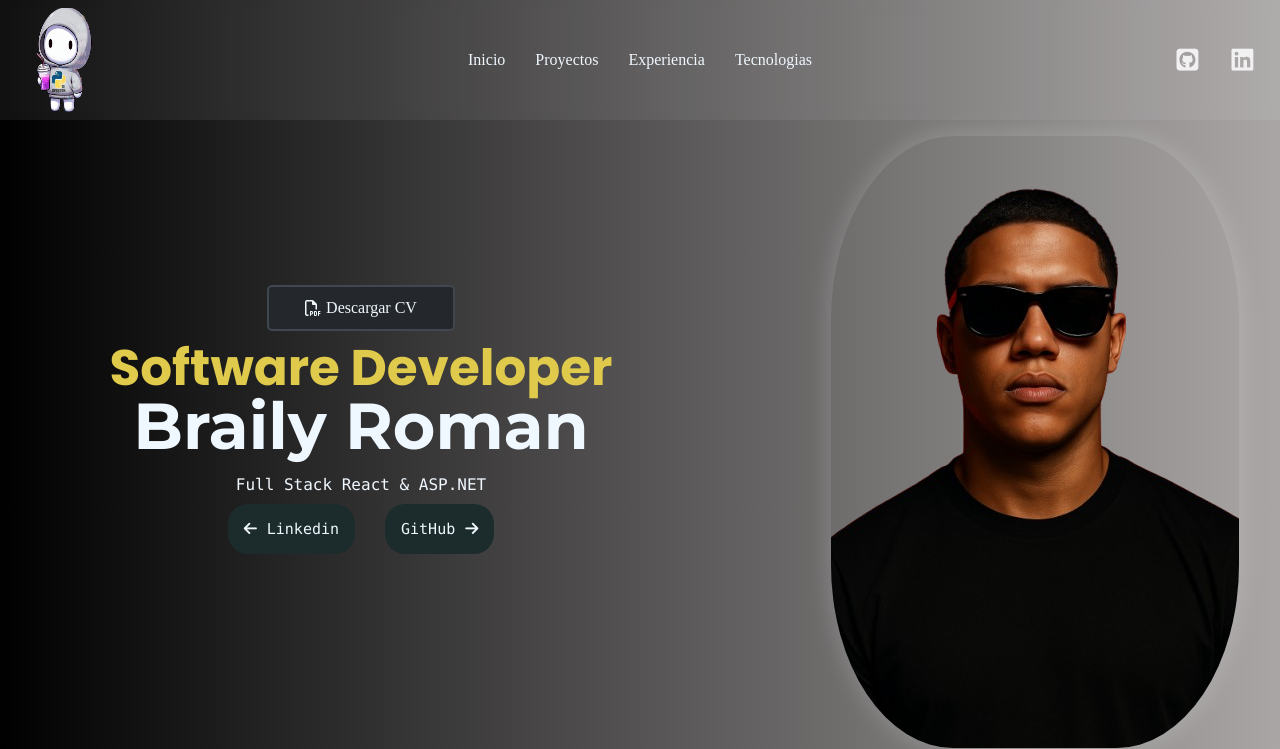
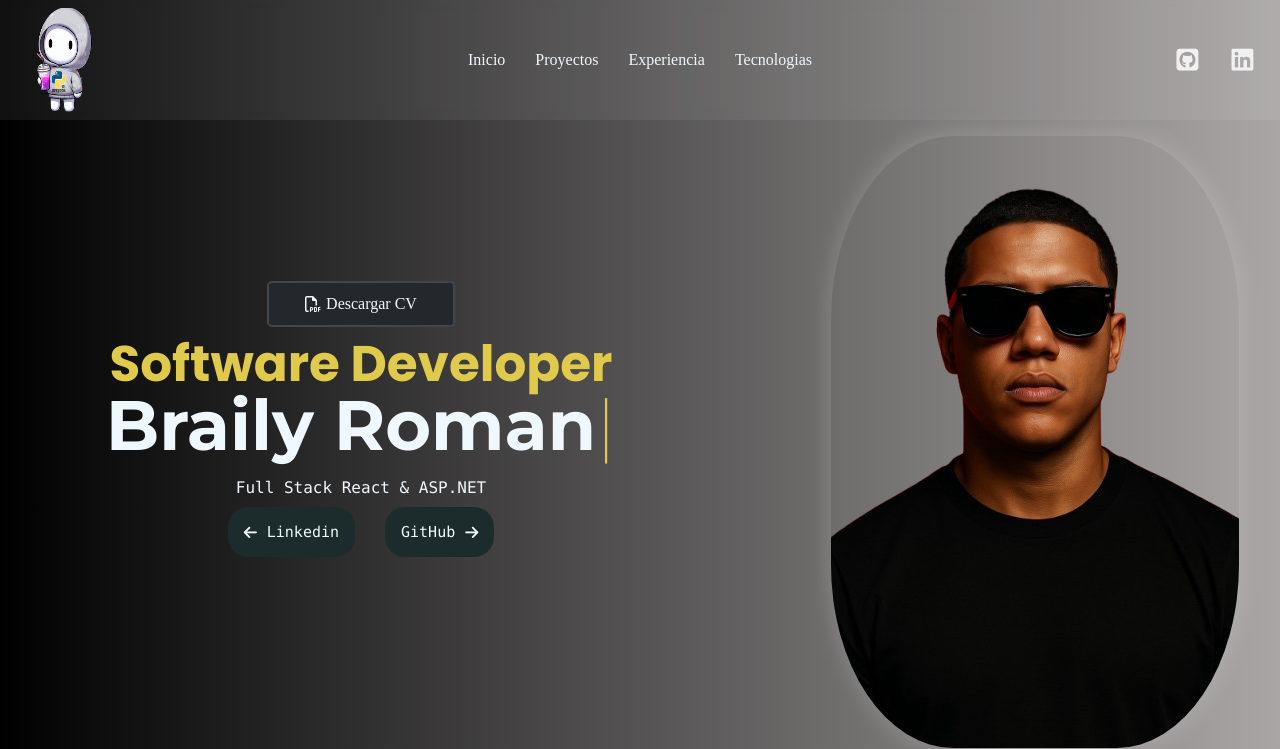
Before and after one commit to Dextron03/Portafolios, a plain HTML site: page index.html in a window 1280 px wide. Shown: the top 749 px of the page. Drawn offline with nearby package versions, Linux system fonts and the light colour scheme; a web font is replaced by a local one.

Commit message:
Animacion de escritura

```diff
--- a/App.js
+++ b/App.js
@@ -1,9 +1,11 @@
 import { arrowUp } from "./assets/js/arrow.js";
 import { activarHamberguer } from "./assets/js/hamberguer.js";
 import { pasarSlice } from "./assets/js/slider-proyectos.js"
+import { type } from "./assets/js/type.js";
 
 export const App = () => {
     pasarSlice();
     arrowUp();
     activarHamberguer();
+    type();
 }
--- a/assets/css/style.css
+++ b/assets/css/style.css
@@ -891,6 +891,20 @@ ul li .nav-link {
     padding: 0.5rem;
   }
 
+  .role-title {
+    font-size: 3.5rem; /* Reduce el tamaño del título "Software Developer" */
+    text-align: center;
+  }
+
+  .full-name {
+    font-size: 2.5rem;
+    text-align: center;
+    line-height: 1.2;
+  }
+
+  .about-content {
+      width: 90%;
+  }
 
 }
 
@@ -898,3 +912,24 @@ ul li .nav-link {
 @media (min-width: 481px) and (max-width: 768px) {
 
 }
+
+.full-name {
+    font-size: 70px;
+    position: relative;
+}
+
+.full-name::after {
+    content: '|';
+    color: var(--sub-titulos); /* Usa el color amarillo de tus subtítulos */
+    font-weight: 200; /* Hace el cursor un poco más delgado */
+    display: inline-block;
+    animation: blink-cursor 1s infinite;
+}
+
+/* Keyframes para el parpadeo */
+@keyframes blink-cursor {
+    0% { opacity: 1; }
+    49% { opacity: 1; }
+    50% { opacity: 0; }
+    100% { opacity: 0; }
+}
--- /dev/null
+++ b/assets/js/type.js
@@ -0,0 +1,35 @@
+const $nameElement = document.querySelector('.full-name');
+
+// Texto a escribir, separado por líneas
+const lines = [
+    "Braily",
+    "Roman"
+];
+
+let currentLine = 0;
+let currentChar = 0;
+let isDeleting = false;
+
+export const type = () => {
+        if (currentLine >= lines.length) {
+            $nameElement.style.borderRight = 'none';
+            $nameElement.classList.remove('typing');
+            return;
+        }
+
+        const currentText = lines[currentLine];
+
+        $nameElement.innerHTML = lines.slice(0, currentLine).join(' ') +
+                                (currentLine < lines.length ? ' ' : '') +
+                                currentText.substring(0, currentChar);
+
+        if (!isDeleting && currentChar < currentText.length) {
+            currentChar++;
+            setTimeout(type, 150);
+        } else {
+            isDeleting = false;
+            currentChar = 0;
+            currentLine++;
+            setTimeout(type, 500);
+        }
+}
--- a/index.html
+++ b/index.html
@@ -35,7 +35,7 @@
                 </a>
 
                 <h1 class="role-title">Software Developer</h1>
-                <h2 class="full-name">Braily Roman</h2>
+                <h2 class="full-name typing-animation"></h2>
                 <p>Full Stack React & ASP.NET</p>
                 <section class="social-buttons">
                     <a href="https://www.linkedin.com/in/braily-roman-seberino-30b461264/" class="btn-social" target="_blank"><i class="fa-solid fa-arrow-left"></i> Linkedin</a>
```
